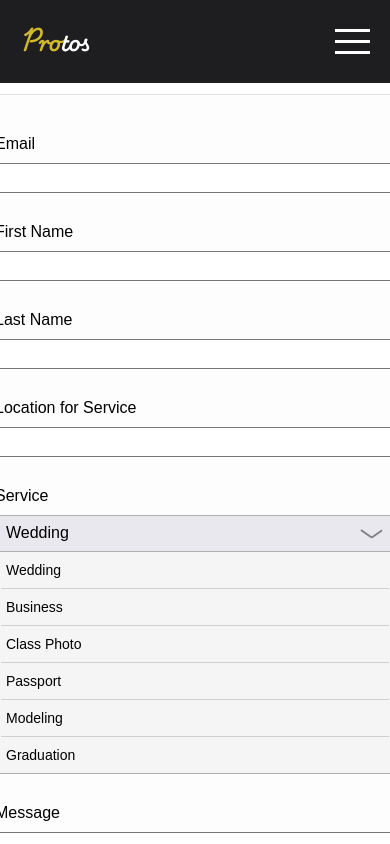
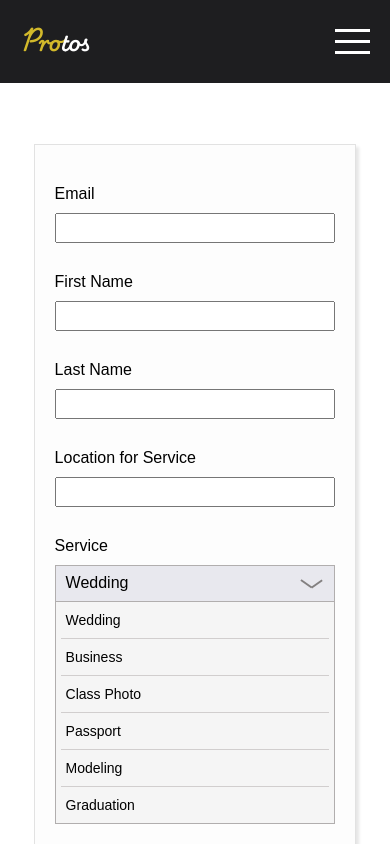
Before and after one commit to andre2xu/portfolio_photographer_portfolio, a React (Create React App) app: page / in a window 390 px wide. Built offline with nearby package versions, Linux system fonts and the light colour scheme.

Commit message:
The contact page is now responsive to small and medium sized screens.

```diff
--- a/src/sass/_ContactPageStylesheet.scss
+++ b/src/sass/_ContactPageStylesheet.scss
@@ -97,11 +97,12 @@
 
             // RESPONSIVENESS
             @media screen and (min-width: 250px) {
-                padding: 100px 0;
+                padding: 150px 0;
 
                 form {
-                    min-width: 400px;
-                    padding: 40px;
+                    width: 72%;
+                    max-width: 400px;
+                    padding: 40px 20px;
                     box-shadow: 3px 3px 3px rgba(0,0,0,0.1);
 
                     .form-field {
@@ -172,6 +173,16 @@
                     }
                 }
             }
+
+            @media screen and (min-width: 400px) {
+                form {
+                    padding: 40px;
+                }
+            }
+
+            @media screen and (min-width: 550px) {
+                padding: 200px 0;
+            }
         }
     }
 }
```
Also changed, not shown: public/index.css.
